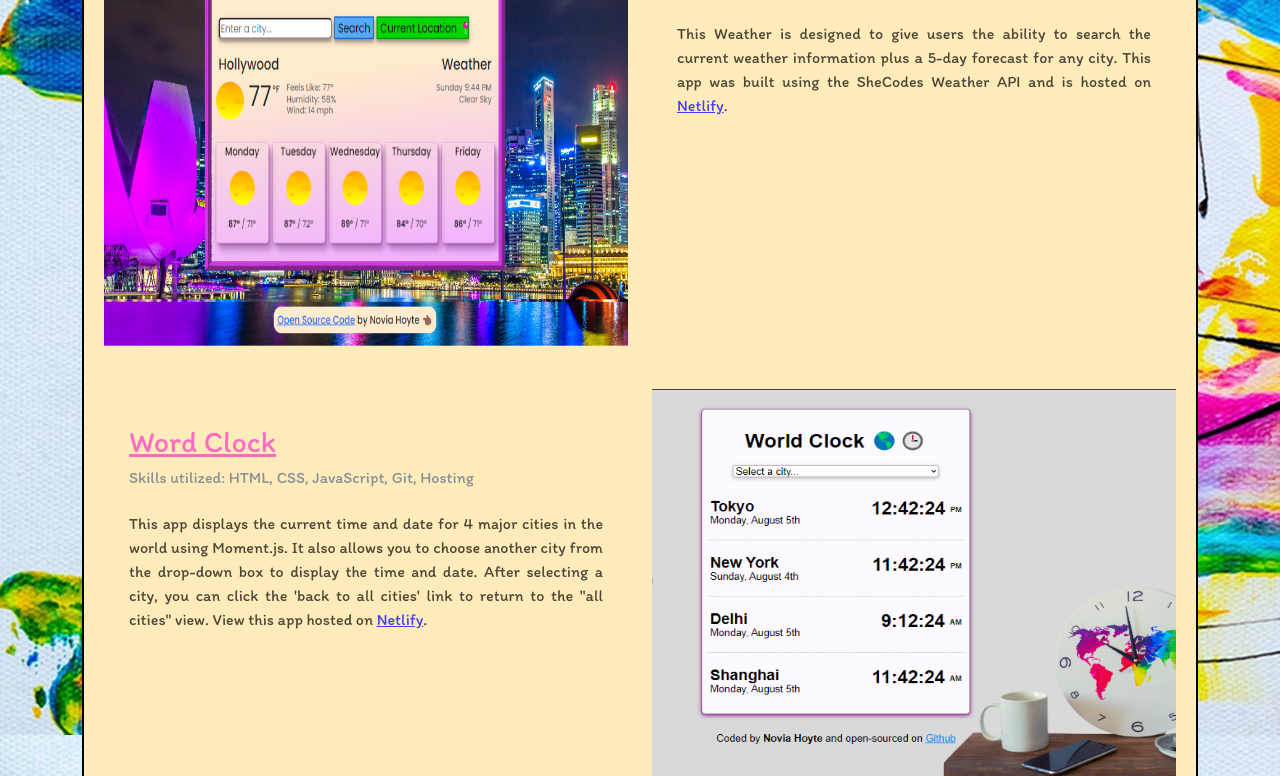
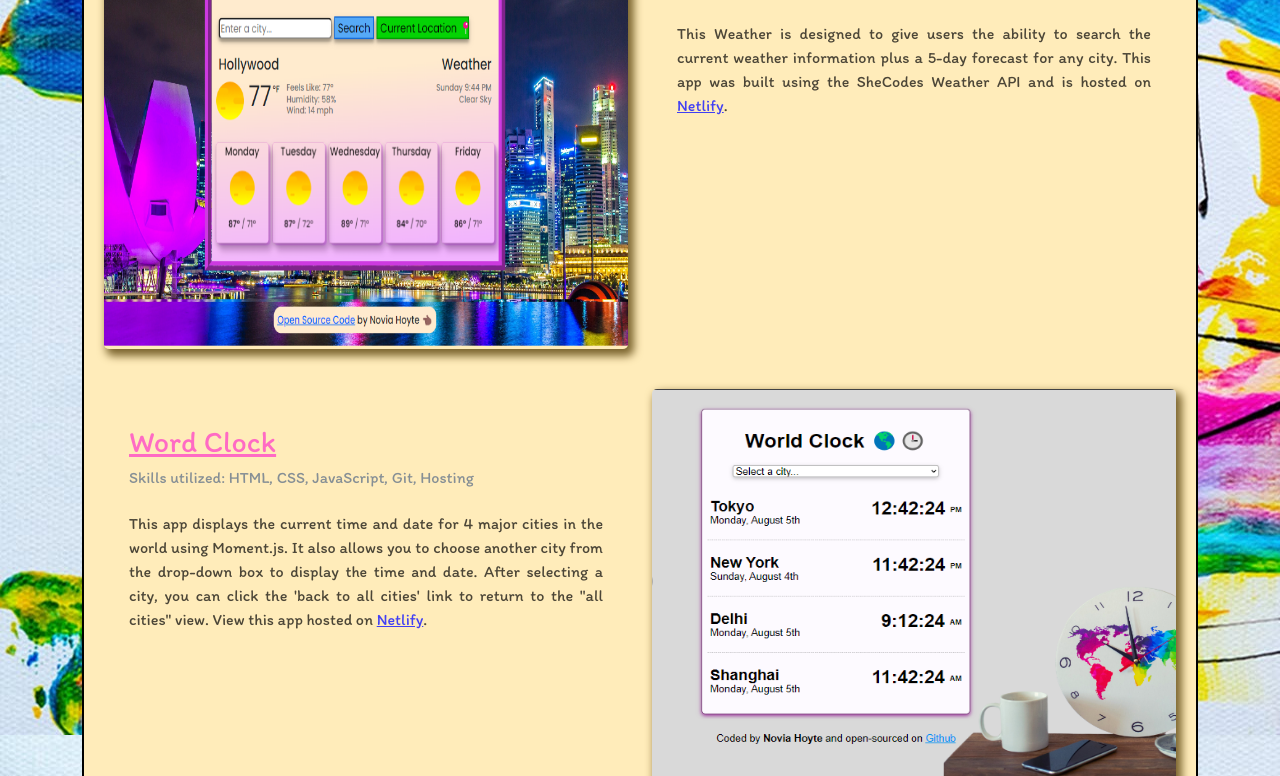
Before and after one commit to nhoyte/Novia-Portfolio, a plain HTML site: page projects.html in a window 1280 px wide. Shown: the part 345-1121 px from the top of the page. Drawn offline with nearby package versions, Linux system fonts and the light colour scheme; a web font is replaced by a local one.

Commit message:
Added border-radius and shadow to projects images.

```diff
--- a/styles/style.css
+++ b/styles/style.css
@@ -143,6 +143,8 @@ div.row {
 div img.projects {
   width: 550px;
   height: 450px;
+  border-radius: 1%;
+  box-shadow: 4px 5px 9px 2px #7c652f;
 }
 h3.projects {
   margin-top: 35px;
```
